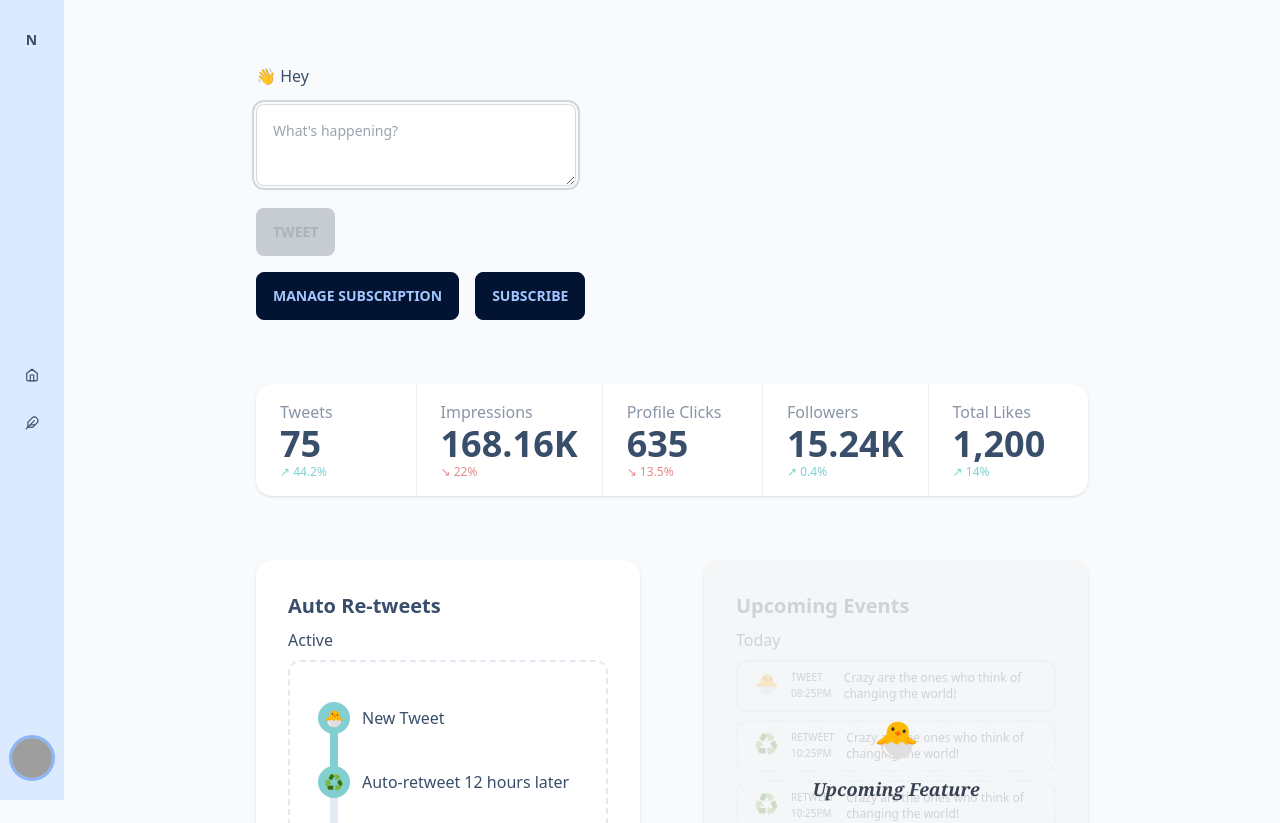
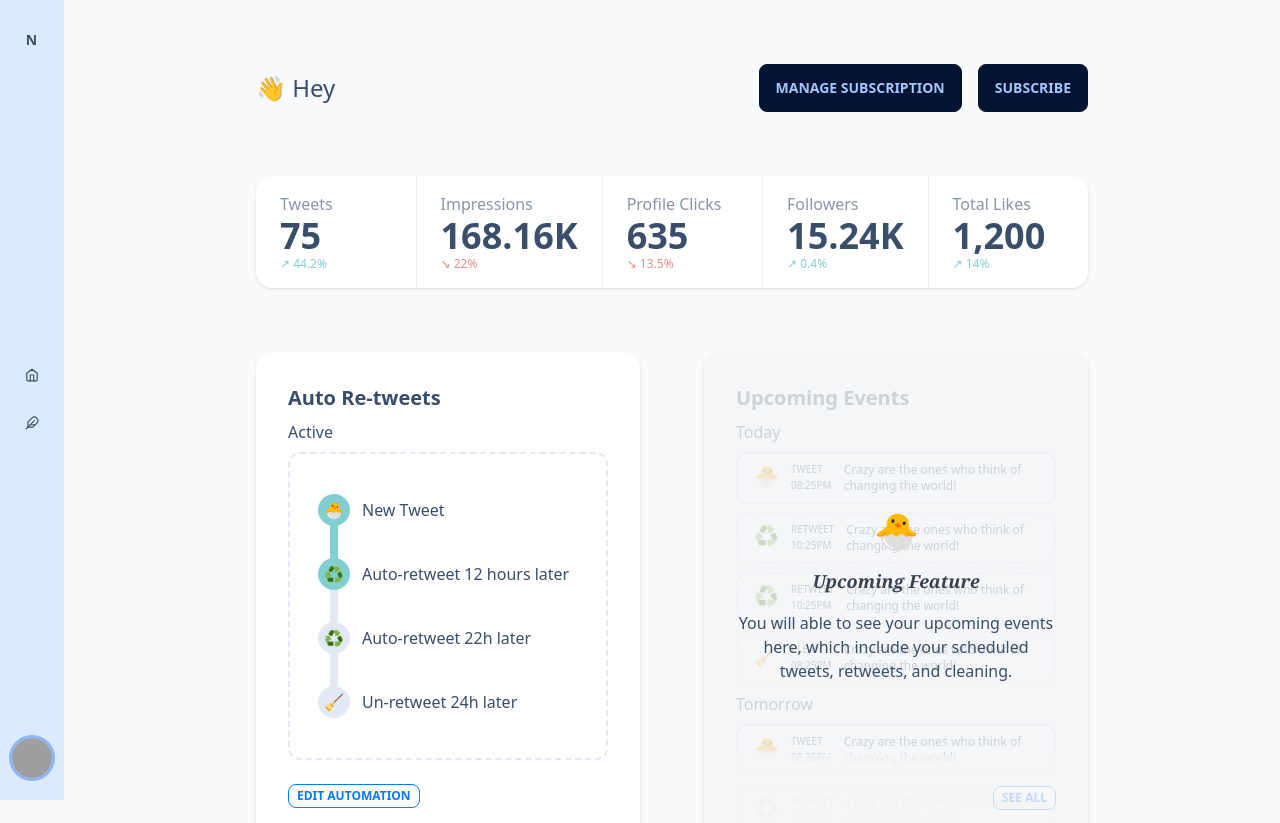
Before and after one commit to abheist/tweetcat-frontend, a Next.js app: page /home in a window 1280 px wide. Shown: the top 823 px of the page. Built offline with nearby package versions, Linux system fonts and the light colour scheme; no server answers; grey boxes are pictures that could not be loaded.

Commit message:
🥸 home - fix the design and remove the textinputarea

```diff
--- a/src/pages/home.tsx
+++ b/src/pages/home.tsx
@@ -3,7 +3,6 @@ import HomeStats from "@/components/homeStats";
 import Layout, {getUser} from "@/components/layout";
 import {AutoRetweet} from "@/components/autoRetweet";
 import {UpcomingEvents} from "@/components/upcomingEvents";
-import {TweetArea} from "@/components/tweetArea";
 import CustomerPortalButton from "@/components/customerPortalButton";
 import Link from "next/link";
 import {useQuery} from "react-query";
@@ -16,15 +15,11 @@ const Home = () => {
             <div className={`container mx-auto px-48 flex justify-center`}>
                 <div className={`space-y-16`}>
                     {/*TODO: add a daily quote here, just daily quote, nothing else, keep it minimal*/}
-                    <div className={`space-y-4`}>
-                        <h2>👋 Hey {response?.data?.firstName}</h2>
-                        <div className={`space-y-4`}>
-                            <TweetArea/>
-                            <div className={`space-x-4`}>
-                                <CustomerPortalButton/>
-                                <Link className={`btn`} href={`/subscribe`}>Subscribe</Link>
-                            </div>
-
+                    <div className={`flex justify-between items-center`}>
+                        <h2 className={`text-2xl`}>👋 Hey {response?.data?.firstName}</h2>
+                        <div className={`space-x-4`}>
+                            <CustomerPortalButton/>
+                            <Link className={`btn`} href={`/subscribe`}>Subscribe</Link>
                         </div>
                     </div>
                     <HomeStats/>
```
